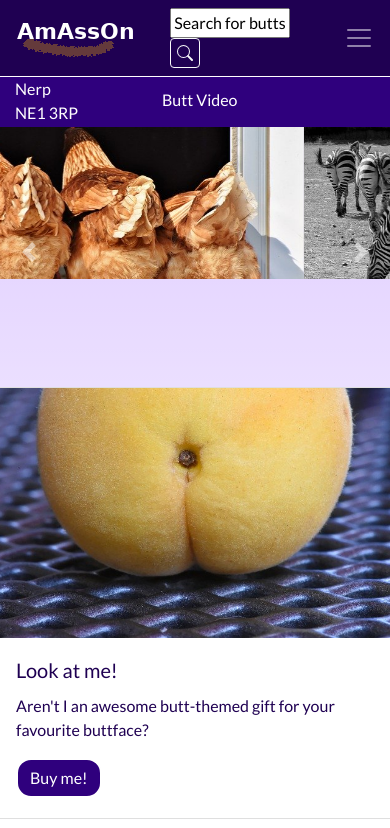
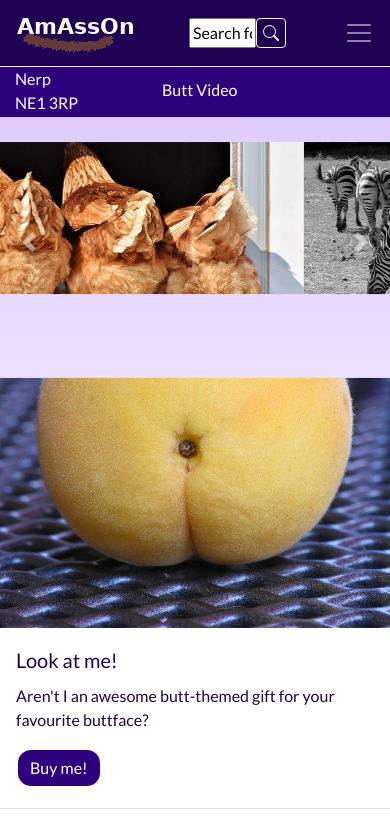
Before and after one commit to sdjknights/amasson, a plain HTML site: page index.html in a window 390 px wide. Shown: the top 828 px of the page. Drawn offline with nearby package versions, Linux system fonts and the light colour scheme.

Commit message:
Update style.css

```diff
--- a/css/style.css
+++ b/css/style.css
@@ -47,12 +47,12 @@ body {
 	}
 }
 
-/*@media only screen and (max-width: 486px) {
+/*@media only screen and (max-width: 490px) {
 	.topL {
-		width:40px;
+		width:20px;
 	}
-}
-*/
+}*/
+
 /*Search Form*/
 
 .topM {
@@ -73,9 +73,9 @@ body {
 	}
 }
 
-@media only screen and (max-width: 486px) {
+@media only screen and (max-width: 490px) {
 	.topM {
-		width:40%;
+		width:30%;
 	}
 }
 
@@ -87,6 +87,12 @@ body {
 @media only screen and (max-width:1334px) {
 	.topMForm {
 	width:80%;
+	}
+}
+
+@media only screen and (max-width:490px) {
+	.topMForm {
+	width:60%;
 	}
 }
 
@@ -247,6 +253,7 @@ div .navDeliver {
 }
 
 .carousel-item {
+	padding-top: 25px;
 	height: 250px;
 }
 
```
